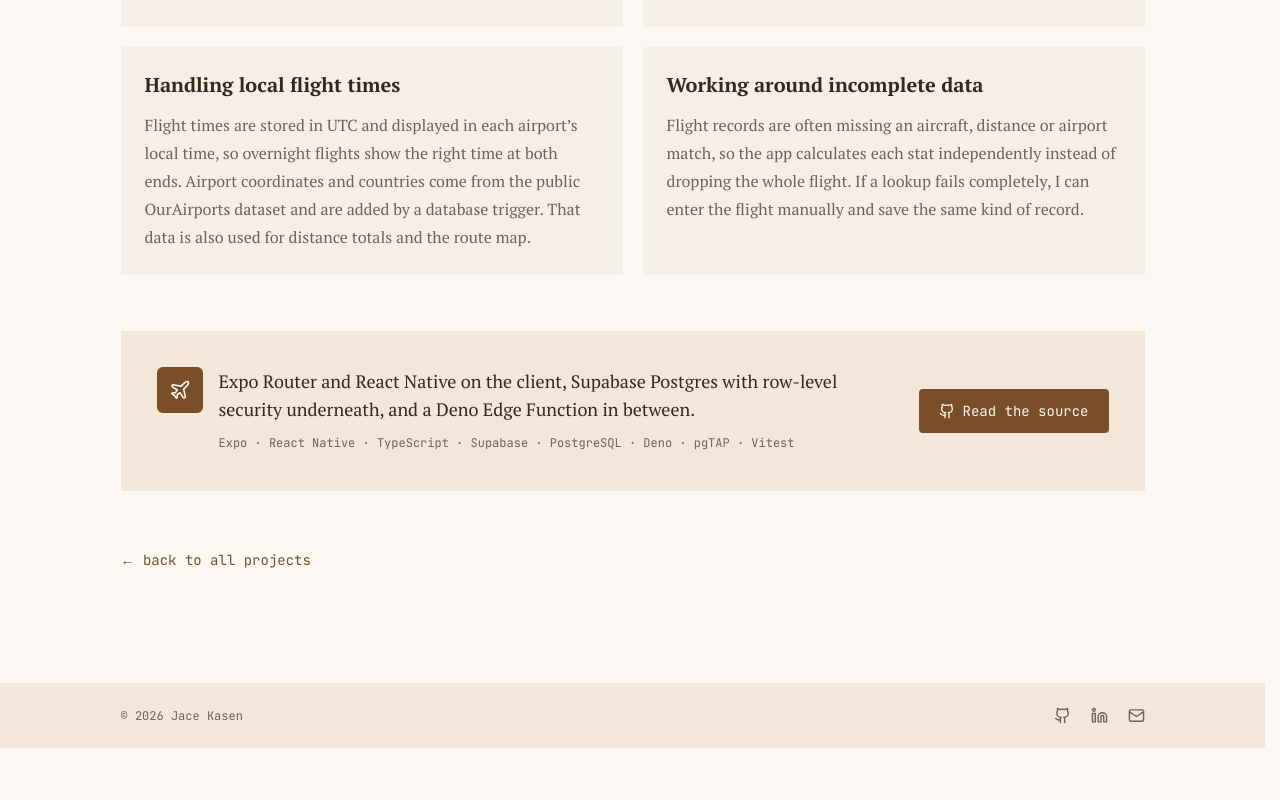
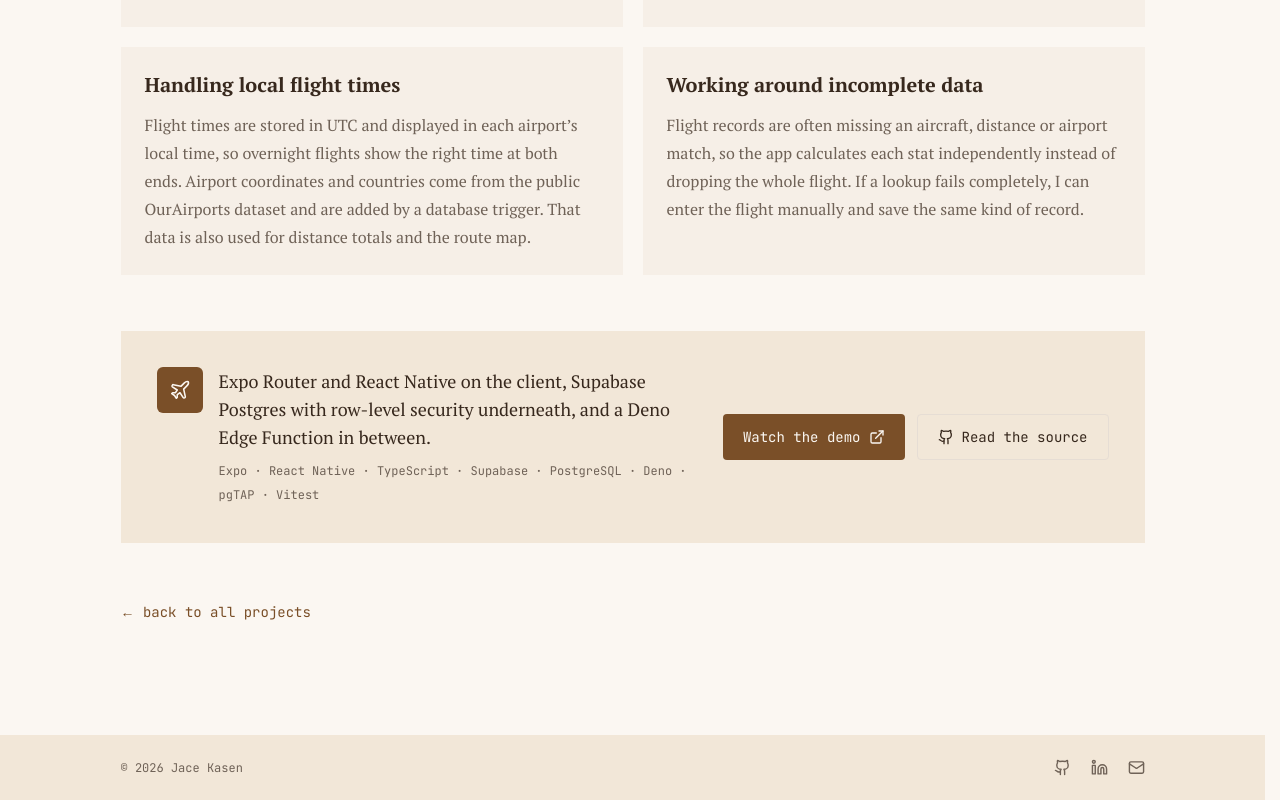
Before and after one commit to jacekasen/portfolio, a Next.js app: page /projects/flight-tracker in a window 1280 px wide. Shown: the part 730-1530 px from the top of the page. Before the commit the page ends 1478 px from the top, so only its background shows below. Built offline with nearby package versions, Linux system fonts and the light colour scheme.

Commit message:
Add Flight Tracker demo links

```diff
--- a/src/app/projects/flight-tracker/page.tsx
+++ b/src/app/projects/flight-tracker/page.tsx
@@ -1,5 +1,5 @@
 import Link from 'next/link';
-import { Github, Plane } from 'lucide-react';
+import { ExternalLink, Github, Plane } from 'lucide-react';
 
 export const metadata = {
   title: 'Flight Tracker | Jace Kasen',
@@ -81,14 +81,24 @@ export default function FlightTrackerPage() {
               </p>
             </div>
           </div>
+          <div className="flex shrink-0 flex-wrap gap-3">
+            <a
+              href="https://youtu.be/ZIx8ffsGgGk"
+              target="_blank"
+              rel="noopener noreferrer"
+              className="bg-accent text-background hover:bg-foreground inline-flex w-fit items-center gap-2 rounded-sm px-5 py-3 font-mono text-sm transition-colors"
+            >
+              Watch the demo <ExternalLink size={16} />
+            </a>
             <a
               href="https://github.com/jacekasen/flight-tracker"
               target="_blank"
               rel="noopener noreferrer"
-            className="bg-accent text-background hover:bg-foreground inline-flex w-fit shrink-0 items-center gap-2 rounded-sm px-5 py-3 font-mono text-sm transition-colors"
+              className="border-border hover:border-accent hover:text-accent inline-flex w-fit items-center gap-2 rounded-sm border px-5 py-3 font-mono text-sm transition-colors"
             >
               <Github size={16} /> Read the source
             </a>
+          </div>
         </div>
       </section>
 
--- a/src/components/FeaturedProject.tsx
+++ b/src/components/FeaturedProject.tsx
@@ -1,5 +1,5 @@
 import Link from 'next/link';
-import { ArrowRight, Github } from 'lucide-react';
+import { ArrowRight, ExternalLink, Github } from 'lucide-react';
 import type { Project } from '@/lib/projects';
 
 interface FeaturedProjectProps {
@@ -45,6 +45,16 @@ export function FeaturedProject({ project, headingId }: FeaturedProjectProps) {
               <Github size={16} /> Source
             </a>
           )}
+          {project.video && (
+            <a
+              href={project.video}
+              target="_blank"
+              rel="noopener noreferrer"
+              className="border-border hover:border-accent hover:text-accent inline-flex items-center gap-2 rounded-sm border px-5 py-3 font-mono text-sm transition-colors"
+            >
+              Watch demo <ExternalLink size={16} />
+            </a>
+          )}
         </div>
       </div>
 
--- a/src/lib/projects.ts
+++ b/src/lib/projects.ts
@@ -7,6 +7,7 @@ export interface Project {
   tags: string[];
   github: string | null;
   demo: string | null;
+  video?: string | null;
   /** Shown beside a featured project as the short "what is in there" list. */
   highlights?: string[];
 }
@@ -41,6 +42,7 @@ export const projects: Project[] = [
     tags: ['Expo', 'React Native', 'TypeScript', 'Supabase', 'PostgreSQL', 'Deno'],
     github: 'https://github.com/jacekasen/flight-tracker',
     demo: '/projects/flight-tracker',
+    video: 'https://youtu.be/ZIx8ffsGgGk',
     highlights: [
       'Flight lookup and manual entry',
       'A globe showing saved routes',
```
Also changed, not shown: 1 other file (tests, documents, lock files or other folders). Lines whose indentation alone changed are shown as unchanged.
